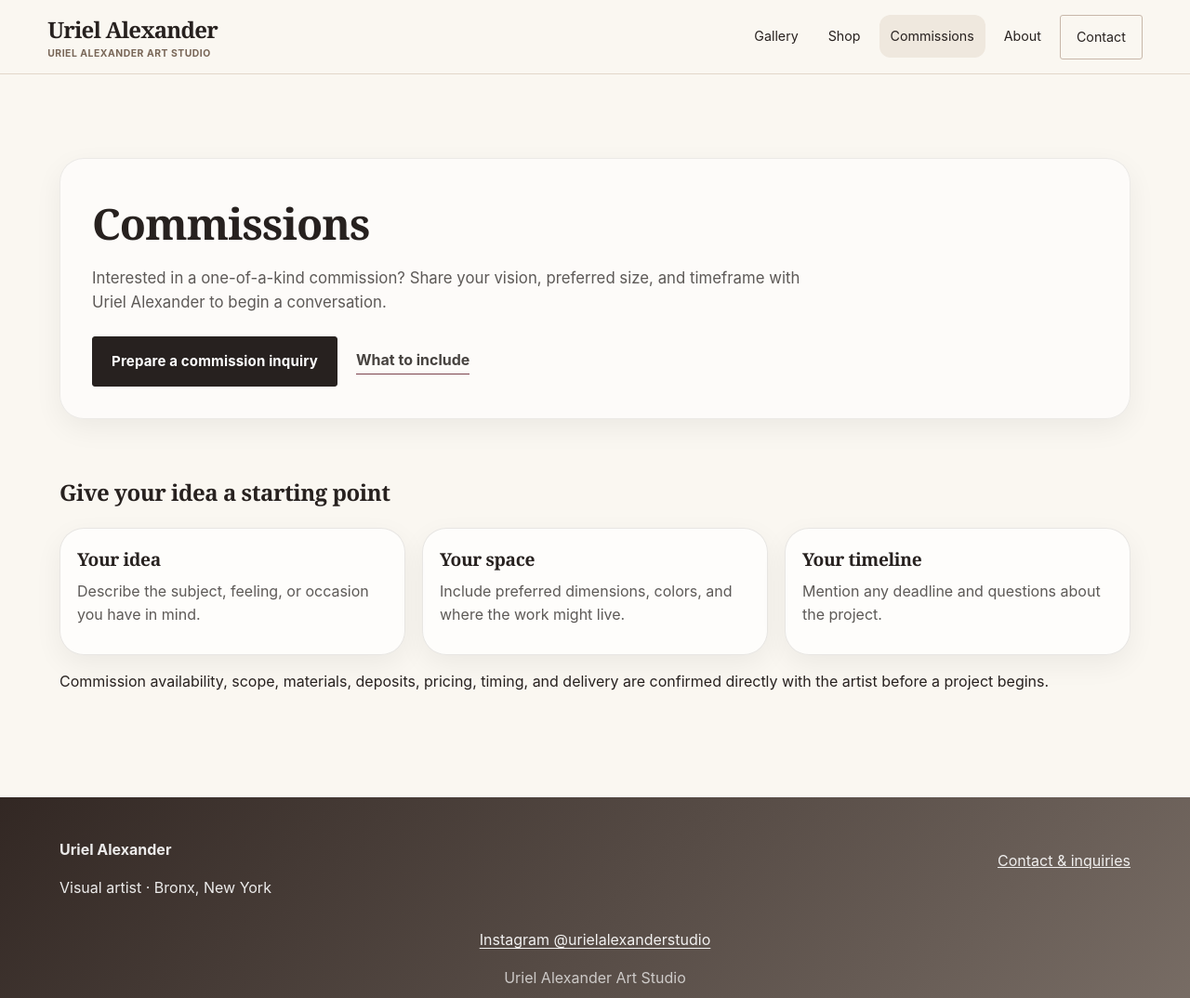
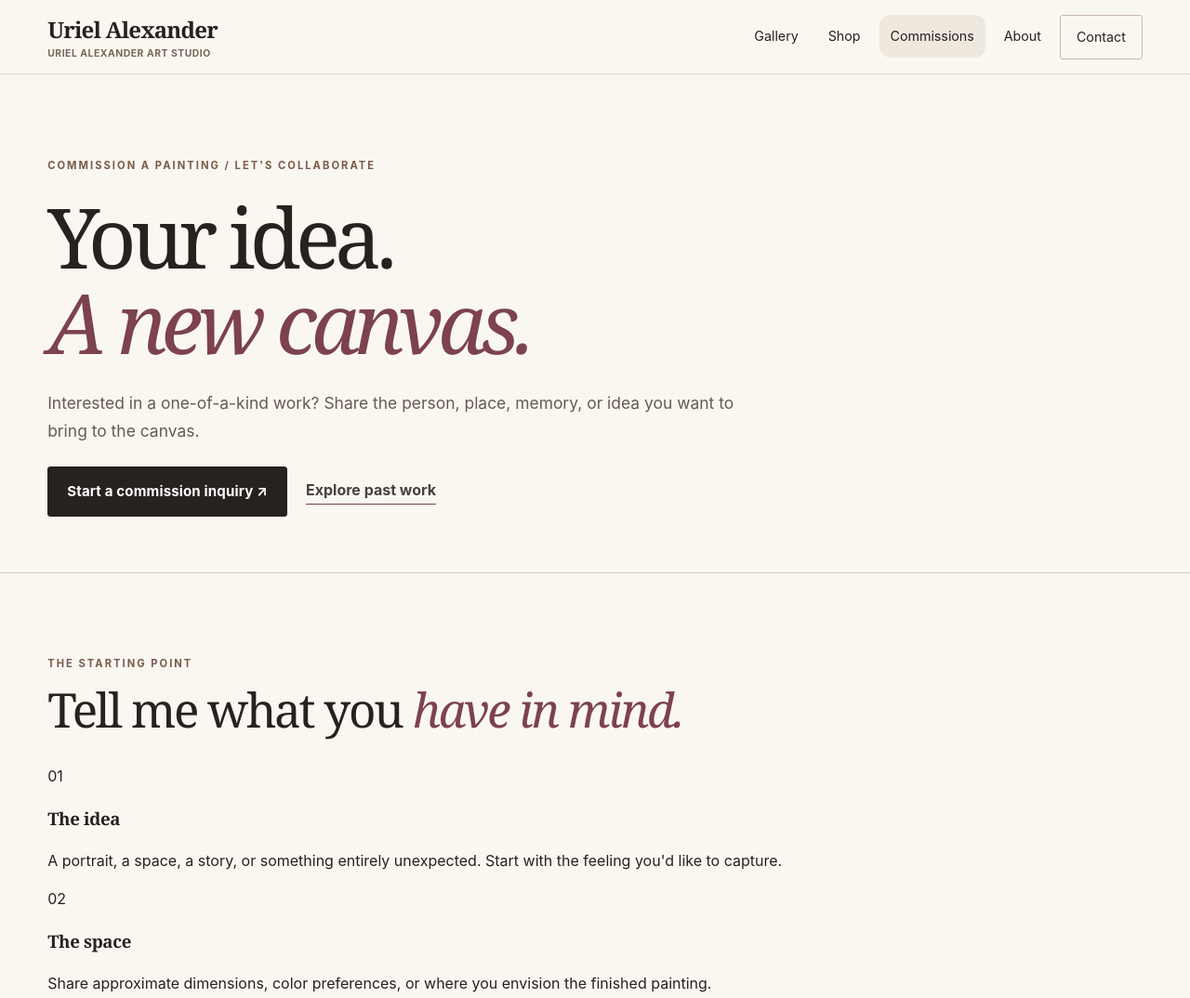
Before and after one commit to ubutler1/SacredStudioDesign, a website: page commissions.html in a window 1280 px wide. Shown: the top 1074 px of the page at 93% size. Drawn offline with Linux system fonts and the light colour scheme.

Commit message:
Polish artist story, commission path and honest print previews: commissions.html

```diff
--- a/commissions.html
+++ b/commissions.html
@@ -36,36 +36,8 @@
 </ul>
 </nav>
 </header>
-<main id="main" tabindex="-1">
-<section class="page-hero">
-<div class="page-hero-inner">
-<h1 class="page-title">Commissions</h1>
-<p class="page-subtitle">Interested in a one-of-a-kind commission? Share your vision, preferred size, and timeframe with Uriel Alexander to begin a conversation.</p>
-<div class="hero-actions">
-<a class="cta-button" href="contact.html?topic=commission">Prepare a commission inquiry</a>
-<a class="secondary-link" href="#preparation">What to include</a>
-</div>
-</div>
-</section>
-<section class="page-section" id="preparation">
-<h2>Give your idea a starting point</h2>
-<div class="feature-grid">
-<article class="feature-card">
-<h3>Your idea</h3>
-<p>Describe the subject, feeling, or occasion you have in mind.</p>
-</article>
-<article class="feature-card">
-<h3>Your space</h3>
-<p>Include preferred dimensions, colors, and where the work might live.</p>
-</article>
-<article class="feature-card">
-<h3>Your timeline</h3>
-<p>Mention any deadline and questions about the project.</p>
-</article>
-</div>
-<p>Commission availability, scope, materials, deposits, pricing, timing, and delivery are confirmed directly with the artist before a project begins.</p>
-</section>
-</main>
+<main id="main" tabindex="-1"><section class="launch-page-intro"><p class="eyebrow">COMMISSION A PAINTING / LET'S COLLABORATE</p><h1>Your idea.<br><em>A new canvas.</em></h1><p>Interested in a one-of-a-kind work? Share the person, place, memory, or idea you want to bring to the canvas.</p><div class="hero-actions"><a class="cta-button" href="contact.html?topic=commission">Start a commission inquiry ↗</a><a class="secondary-link" href="gallery.html">Explore past work</a></div></section>
+<section class="launch-section"><div class="launch-section-heading"><div><p class="eyebrow">THE STARTING POINT</p><h2>Tell me what you <em>have in mind.</em></h2></div></div><div class="launch-commission-steps"><article><span>01</span><h3>The idea</h3><p>A portrait, a space, a story, or something entirely unexpected. Start with the feeling you'd like to capture.</p></article><article><span>02</span><h3>The space</h3><p>Share approximate dimensions, color preferences, or where you envision the finished painting.</p></article><article><span>03</span><h3>The timing</h3><p>Mention important dates and any questions you would like the studio to consider.</p></article></div><p class="launch-fineprint">Each potential commission is discussed individually. Acceptance, scope, materials, deposits, prices, timelines, and delivery are confirmed before a project begins.</p></section><section class="launch-gallery-cta"><p class="eyebrow">THE FIRST STEP</p><h2>Let's see where <em>it goes.</em></h2><a class="cta-button" href="contact.html?topic=commission">Send a commission inquiry ↗</a></section></main>
 <footer id="footer">
 <div class="footer-section">
 <div class="footer-content">
```
